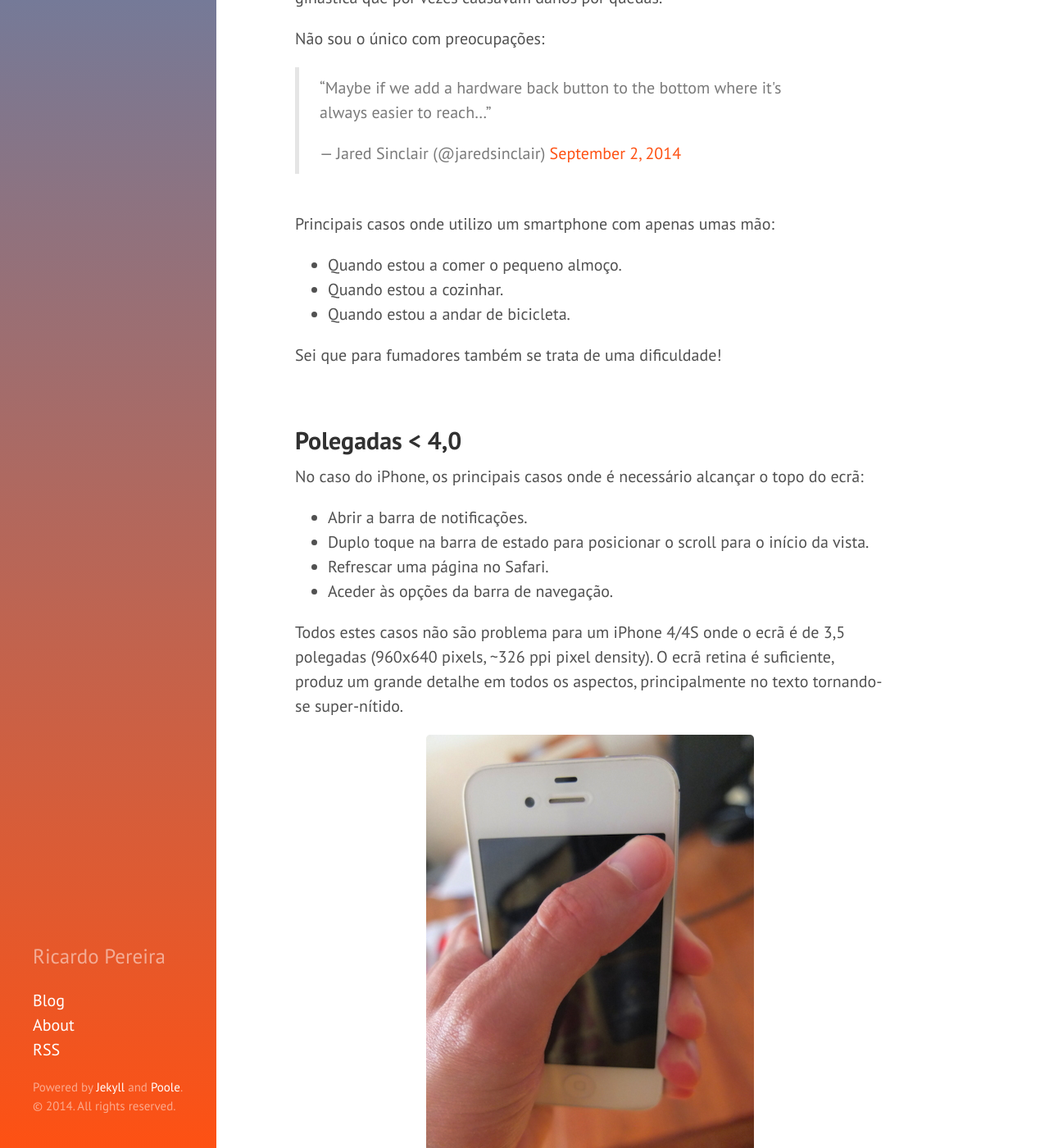
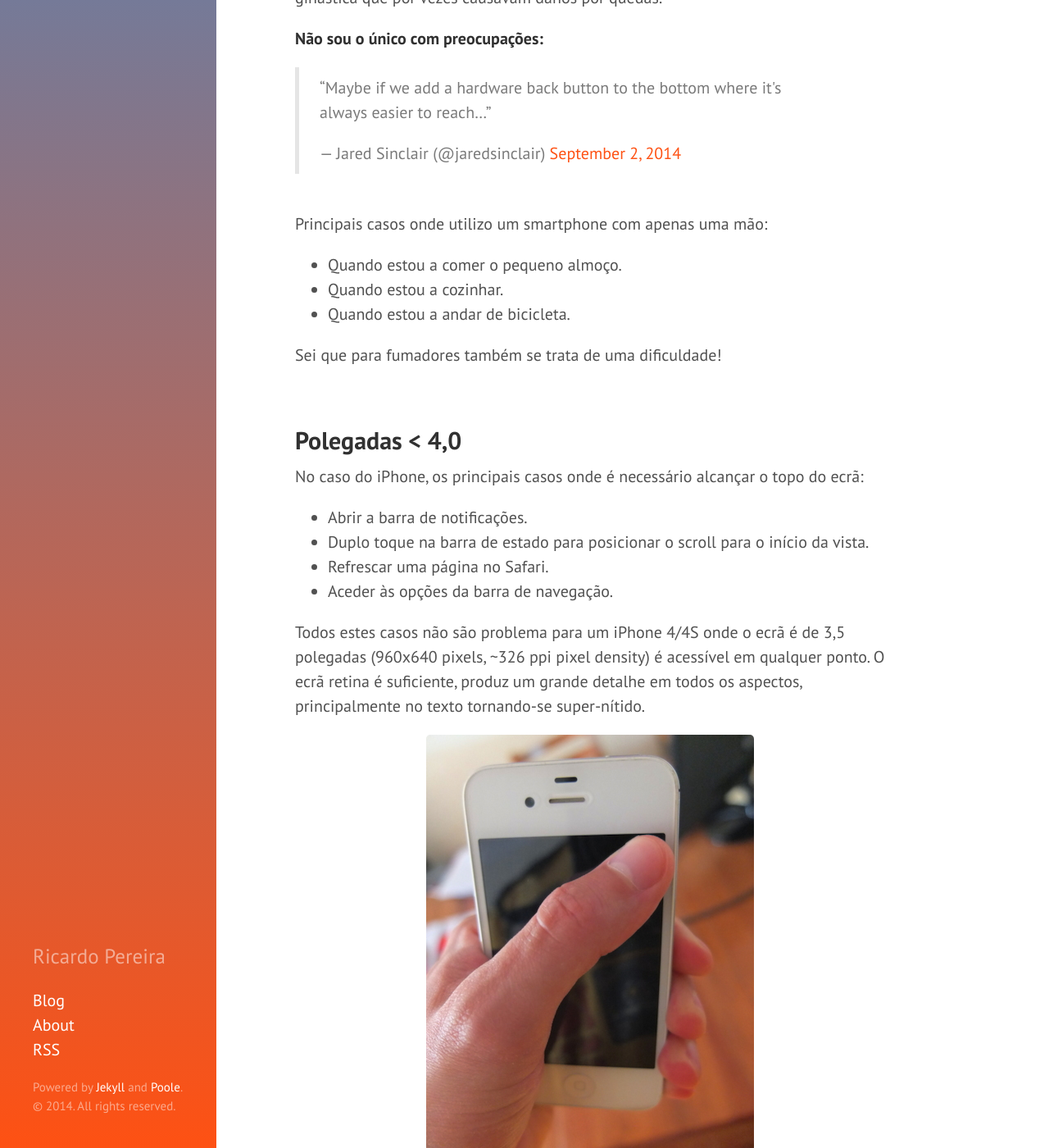
Before and after one commit to ricardopereira/blog, a Jekyll site: the page built from _posts/2014-09-11-PT-3-5-polegadas.md, in a window 1280 px wide and 1400 px high, scrolled down 1351 px. Shown: the whole window at 82% size. Built offline with Jekyll 4.4.1, drawn with Linux system fonts in a browser that asks for light colours; nearby versions of some CDN libraries; Markdown is read by kramdown in place of the engine named in the settings; comment, search, counter and statistics services are not loaded.

Commit message:
Post update

```diff
--- a/_posts/2014-09-11-PT-3-5-polegadas.md
+++ b/_posts/2014-09-11-PT-3-5-polegadas.md
@@ -22,13 +22,13 @@ Dos 2 anos onde fui utilizador do Samsung Galaxy Nexus, os seus 4,65 polegadas d
 
 Nunca conseguia alcançar o topo do ecrã com apenas uma mão sem alguma ginástica que por vezes causavam danos por quedas.
 
-Não sou o único com preocupações:
+**Não sou o único com preocupações:**
 
 <blockquote class="center twitter-tweet" lang="en"><p>“Maybe if we add a hardware back button to the bottom where it&#39;s always easier to reach…”</p>&mdash; Jared Sinclair (@jaredsinclair) <a href="https://twitter.com/jaredsinclair/status/506919989467951104">September 2, 2014</a></blockquote>
 <script async src="//platform.twitter.com/widgets.js" charset="utf-8"></script>
 
 <br/>
-Principais casos onde utilizo um smartphone com apenas umas mão:
+Principais casos onde utilizo um smartphone com apenas uma mão:
 
  - Quando estou a comer o pequeno almoço.
  - Quando estou a cozinhar.
@@ -46,7 +46,7 @@ No caso do iPhone, os principais casos onde é necessário alcançar o topo do e
  - Refrescar uma página no Safari.
  - Aceder às opções da barra de navegação.
 
-Todos estes casos não são problema para um iPhone 4/4S onde o ecrã é de 3,5 polegadas (960x640 pixels, ~326 ppi pixel density). O ecrã retina é suficiente, produz um grande detalhe em todos os aspectos, principalmente no texto tornando-se super-nítido.
+Todos estes casos não são problema para um iPhone 4/4S onde o ecrã é de 3,5 polegadas (960x640 pixels, ~326 ppi pixel density) é acessível em qualquer ponto. O ecrã retina é suficiente, produz um grande detalhe em todos os aspectos, principalmente no texto tornando-se super-nítido.
 
 <p align="center">
   <img src="/public/img/2014/3-5-polegadas/iphone4-1.jpg" alt="Gestor de comentários"/>
```
